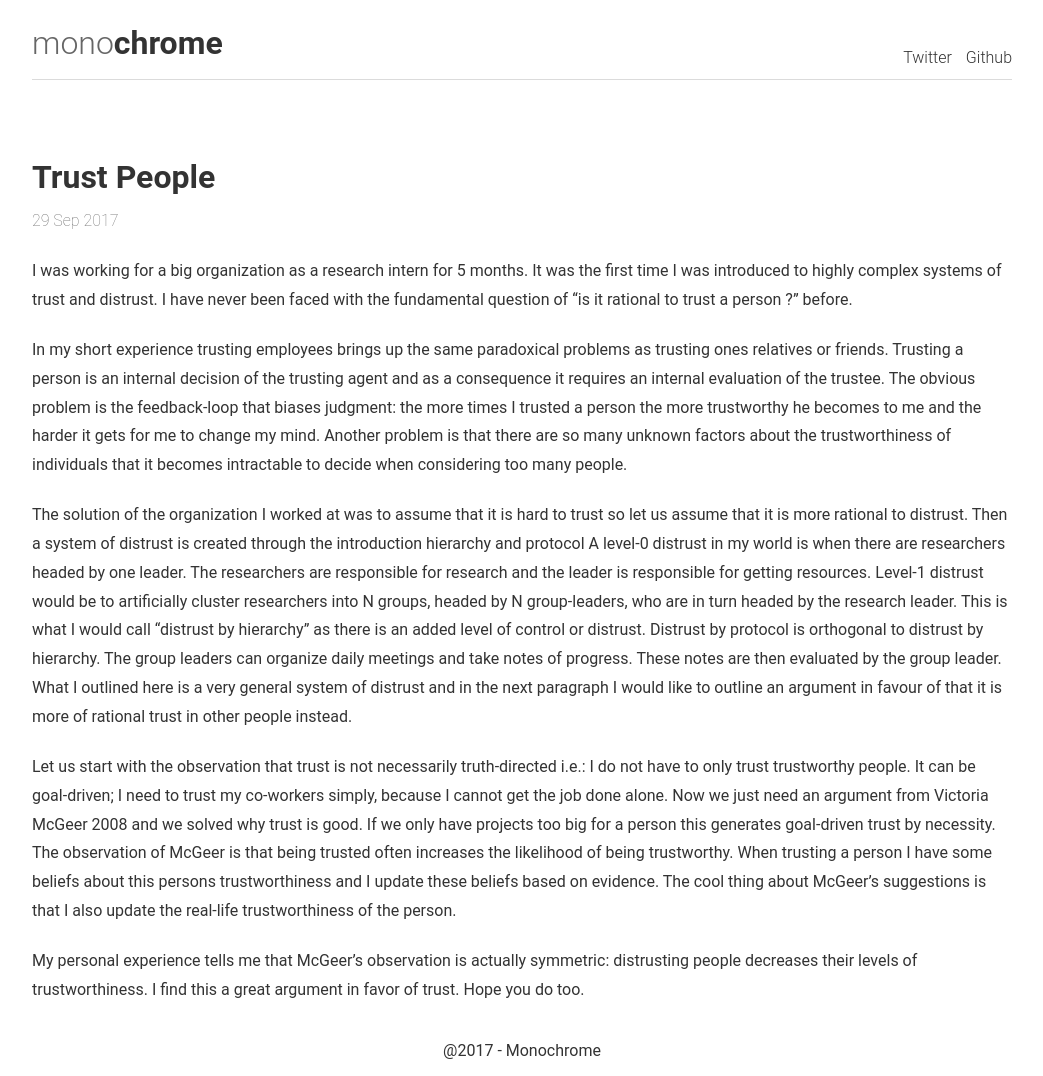
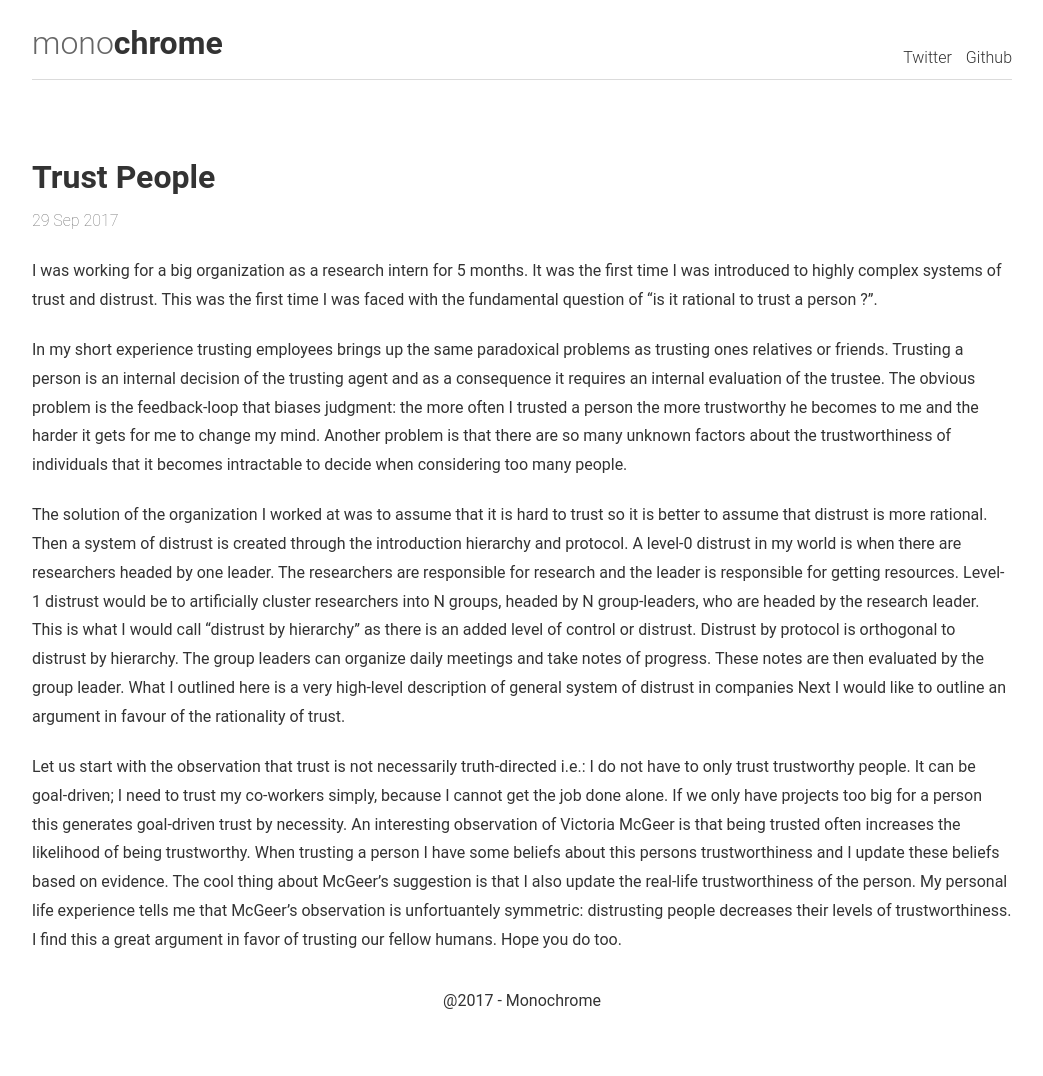
Before and after one commit to kadarakos/blog, a Jekyll site: the page built from _posts/2017-09-29-Trust-people.md, in a window 1280 px wide. Shown: the whole page, without its empty margins (118-1161 px from the left). Built offline with Jekyll 4.4.1, drawn with Linux system fonts in a browser that asks for light colours; after the commit the page ends 1026 px from its top, so only the background shows below that.

Commit message:
jolly jolly goodness

```diff
--- a/_posts/2017-09-29-Trust-people.md
+++ b/_posts/2017-09-29-Trust-people.md
@@ -1,33 +1,31 @@
 I was working for a big organization as a research intern for 5 months.
 It was the first time I was introduced to highly complex systems of trust and distrust.
-I have never been faced with the fundamental question of "is it rational to trust a person ?" before.
+This was the first time I was faced with the fundamental question of "is it rational to trust a person ?".
 
 In my short experience trusting employees brings up the same paradoxical problems as trusting ones relatives or friends.
 Trusting a person is an internal decision of the trusting agent and as a consequence it requires an internal evaluation
-of the trustee. The obvious problem is the feedback-loop that biases judgment: the more times I trusted a person
+of the trustee. The obvious problem is the feedback-loop that biases judgment: the more often I trusted a person
 the more trustworthy he becomes to me and the harder it gets for me to change my mind.
 Another problem is that there are so many unknown factors about the trustworthiness of individuals that it
 becomes intractable to decide when considering too many people.
 
-The solution of the organization I worked at was to assume that it is hard to trust so let us assume that it is
-more rational to distrust. Then a system of distrust is created through the introduction hierarchy and protocol
+The solution of the organization I worked at was to assume that it is hard to trust so it is better to assume that
+distrust is more rational. Then a system of distrust is created through the introduction hierarchy and protocol.
 A level-0 distrust in my world is when there are researchers headed by one leader.
 The researchers are responsible for research and the leader is responsible for getting resources.
 Level-1 distrust would be to artificially cluster researchers into N groups, headed by N group-leaders,
-who are in turn headed by the research leader. This is what I would call "distrust by hierarchy" as there
+who are headed by the research leader. This is what I would call "distrust by hierarchy" as there
 is an added level of control or distrust. Distrust by protocol is orthogonal to distrust by hierarchy.
 The group leaders can organize daily meetings and take notes of progress. These notes are then evaluated by
-the group leader. What I outlined here is a very general system of distrust and in the next paragraph I would like
-to outline an argument in favour of that it is more of rational trust in other people instead.
+the group leader. What I outlined here is a very high-level description of general system of distrust in companies
+Next I would like to outline an argument in favour of the rationality of trust.
 
 Let us start with the observation that trust is not necessarily truth-directed i.e.: I do not have to only
 trust trustworthy people. It can be goal-driven; I need to trust my co-workers simply, because I cannot get the
-job done alone. Now we just need an argument from Victoria McGeer 2008 and we solved why trust is good.
-If we only have projects too big for a person this generates goal-driven trust by necessity.
-The observation of McGeer is that being trusted often increases the likelihood of being trustworthy.
+job done alone. If we only have projects too big for a person this generates goal-driven trust by necessity.
+An interesting observation of Victoria McGeer is that being trusted often increases the likelihood of being trustworthy.
 When trusting a person I have some beliefs about this persons trustworthiness and I update these beliefs based on
-evidence. The cool thing about McGeer's suggestions is that I also update the real-life trustworthiness of the person.
-
-My personal experience tells me that McGeer's observation is actually symmetric:
-distrusting people decreases their levels of trustworthiness. I find this a great argument in favor of trust.
+evidence. The cool thing about McGeer's suggestion is that I also update the real-life trustworthiness of the person.
+My personal life experience tells me that McGeer's observation is unfortuantely symmetric:
+distrusting people decreases their levels of trustworthiness. I find this a great argument in favor of trusting our fellow humans.
 Hope you do too.
```
Also changed, not shown: _posts/2012-09-12-Mystery-post.md (deleted, +0 -7 lines), _posts/2017-07-08-Muffins-are-no-Fries.md (+22 -24 lines), _posts/2017-08-06-Free.md (+5 -6 lines).
